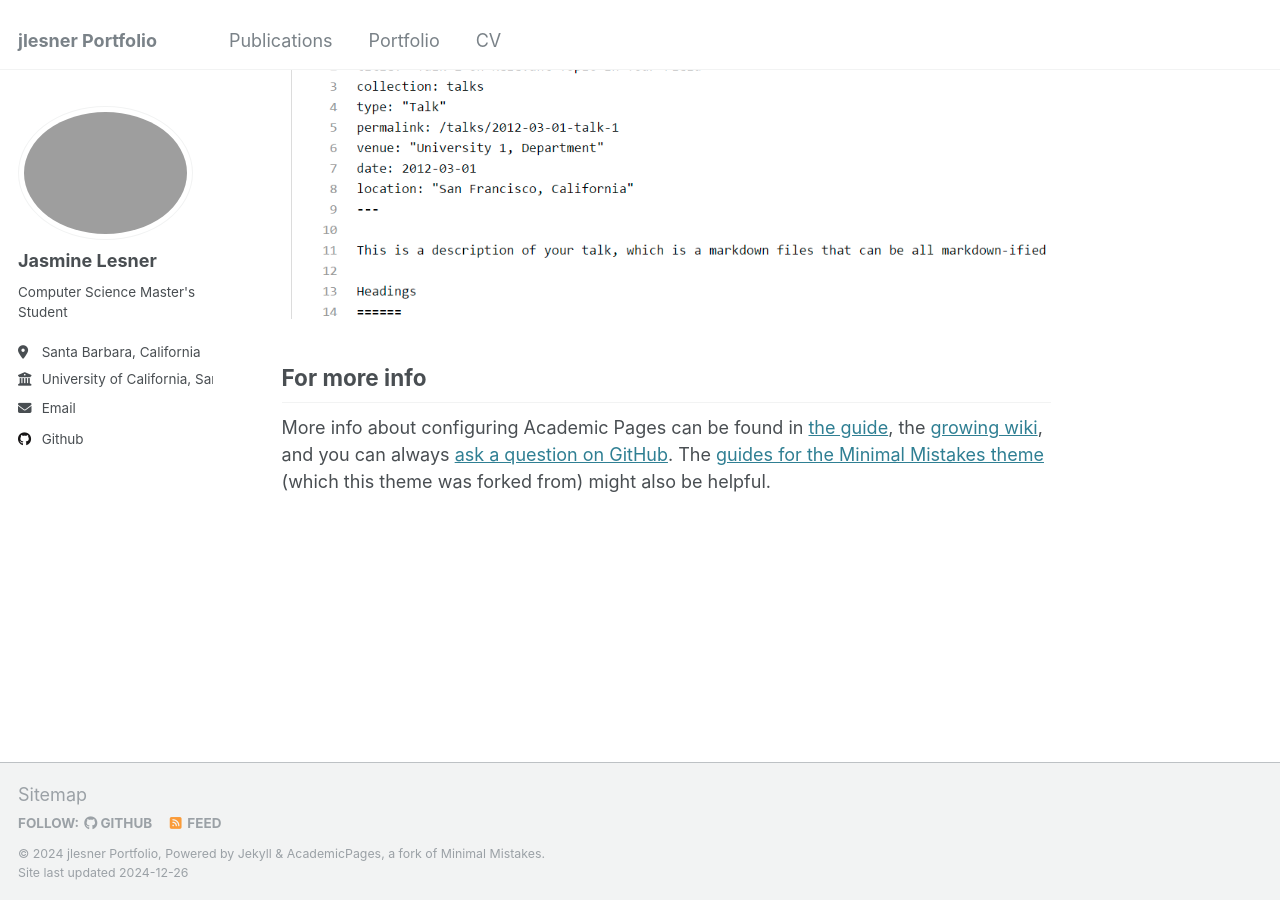
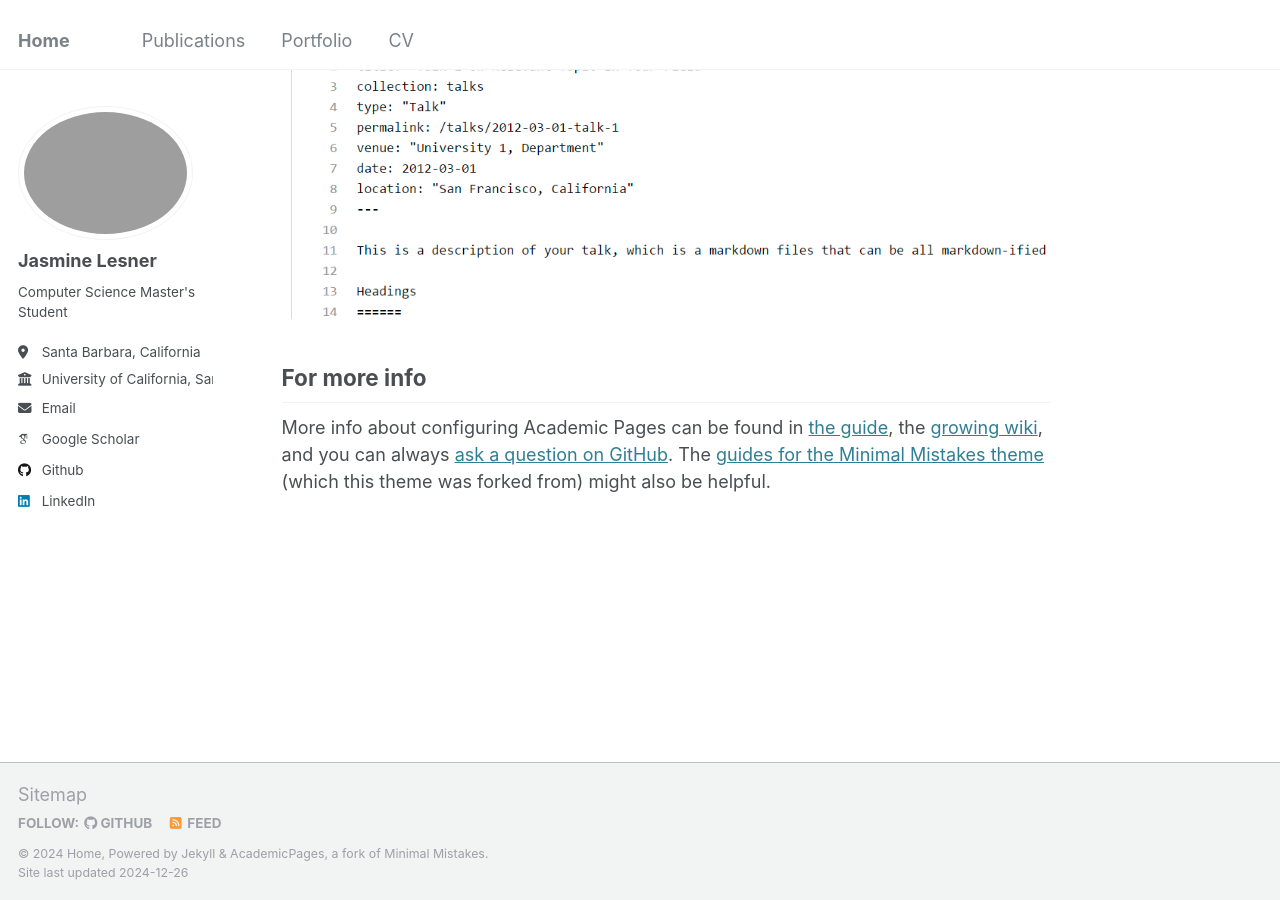
Before and after one commit to jlesner/jlesner.github.io, a Jekyll site: the page built from _pages/about.md, in a window 1280 px wide and 900 px high, scrolled down 2643 px. Built offline with Jekyll 4.4.1, drawn with Linux system fonts in a browser that asks for light colours; some web fonts are replaced; some of the changed lines change nothing that is shown.

Commit message:
Update _config.yml

```diff
--- a/_config.yml
+++ b/_config.yml
@@ -8,7 +8,7 @@
 
 # Basic Site Settings
 locale                   : "en-US"
-title                    : "jlesner Portfolio"
+title                    : "Home"
 title_separator          : "-"
 name                     : &name ""
 description              : &description "personal description"
@@ -32,7 +32,7 @@ author:
 
   # Academic websites
   arxiv            : # URL - Update with the correct link to your profile
-  googlescholar    :
+  googlescholar    : "https://scholar.google.com/citations?user=p_AOAB4AAAAJ&hl=en"
   impactstory      : # URL
   orcid            :
   semantic         : # URL
@@ -58,7 +58,7 @@ author:
   keybase          : # Username
   instagram        : # Username
   lastfm           : # Username
-  linkedin         : # Username
+  linkedin         : "jmlesner"
   mastodon         : # URL
   medium           : # URL
   pinterest        : # Username
```
